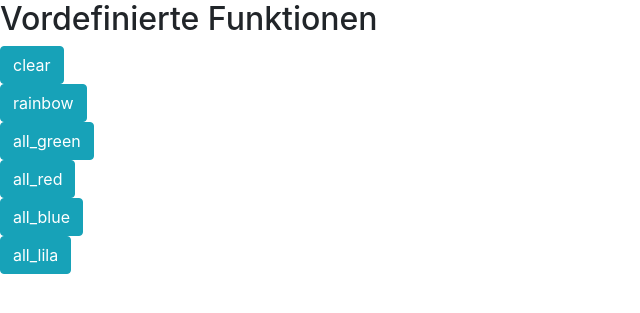
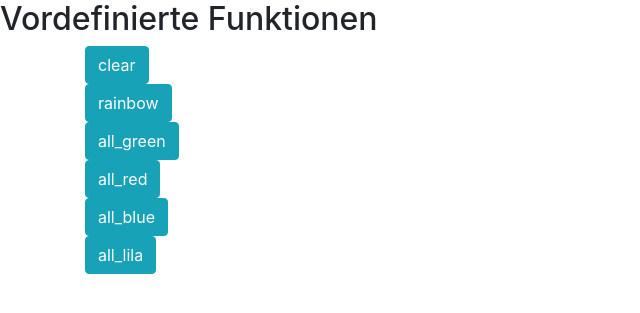
Before and after one commit to winnerbyhabit/rpi_flask_led_server, a Flask app: page / in a window 1280 px wide. Shown: the top 313 px of the page, without its empty margins (0-640 px from the left). Run offline with Flask 2, Linux system fonts and the light colour scheme; parts of the project's set-up code (start-up, migrations or seed data) failed here and were passed over; some libraries are stand-ins or nearby versions.

Commit message:
bootstrap

```diff
--- a/templates/buttonpage.html
+++ b/templates/buttonpage.html
@@ -7,13 +7,17 @@
 <body>
 
 <h2> Vordefinierte Funktionen</h2>
-
+<div class="container">
+      <div class="row">
+        <div class="col-lg-12">
             {% for f in functions %}
             <form>
                 <input type="text" id="function" name="function" style="display:none" value="{{f}}">
                 <input type="submit" formmethod="post" class="btn btn-info" value="{{f}}">
             </form>
             {% endfor %}
-
+        </div>
+	</div>
+</div>
 </body>
 </html>
```
Lines whose indentation alone changed are shown as unchanged.
